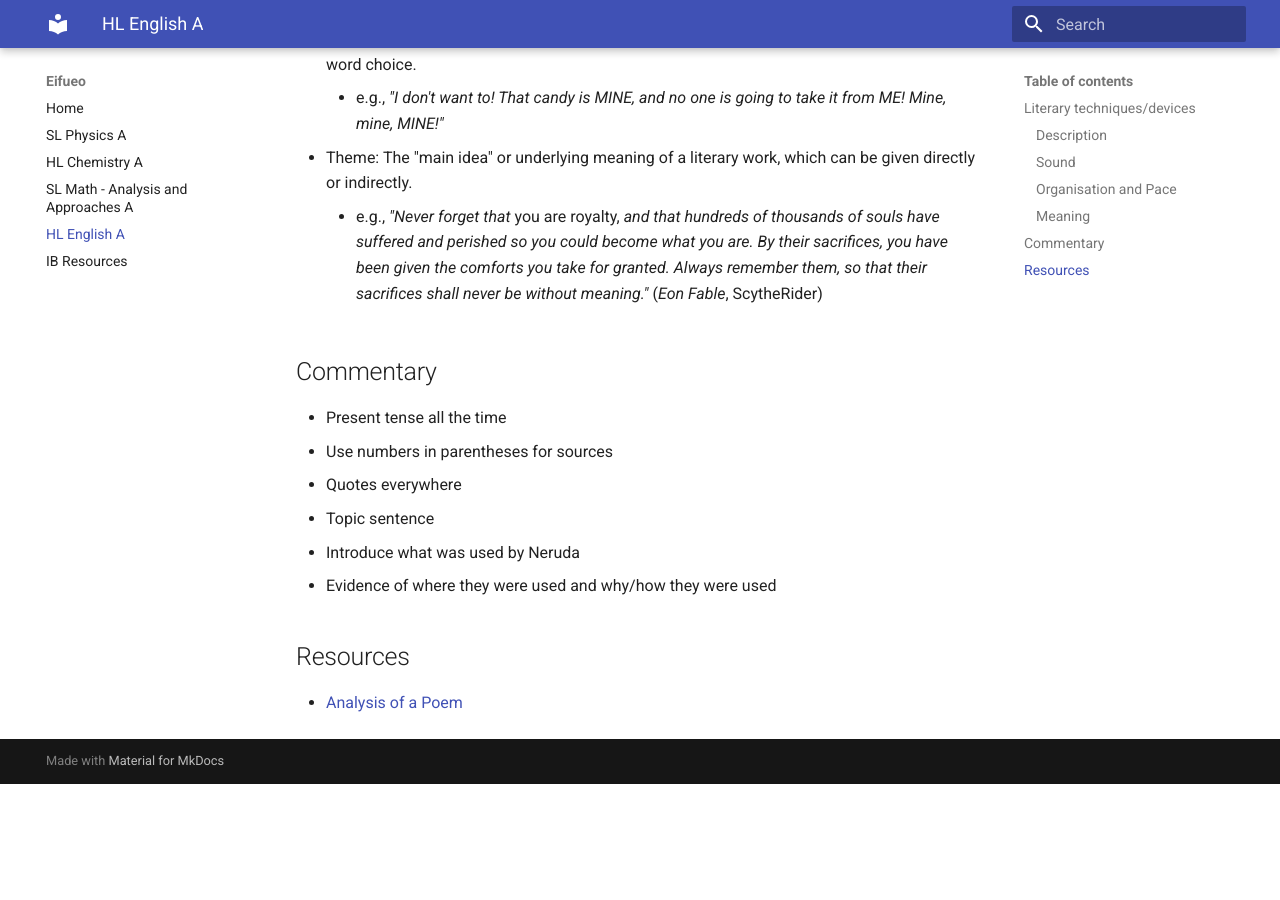
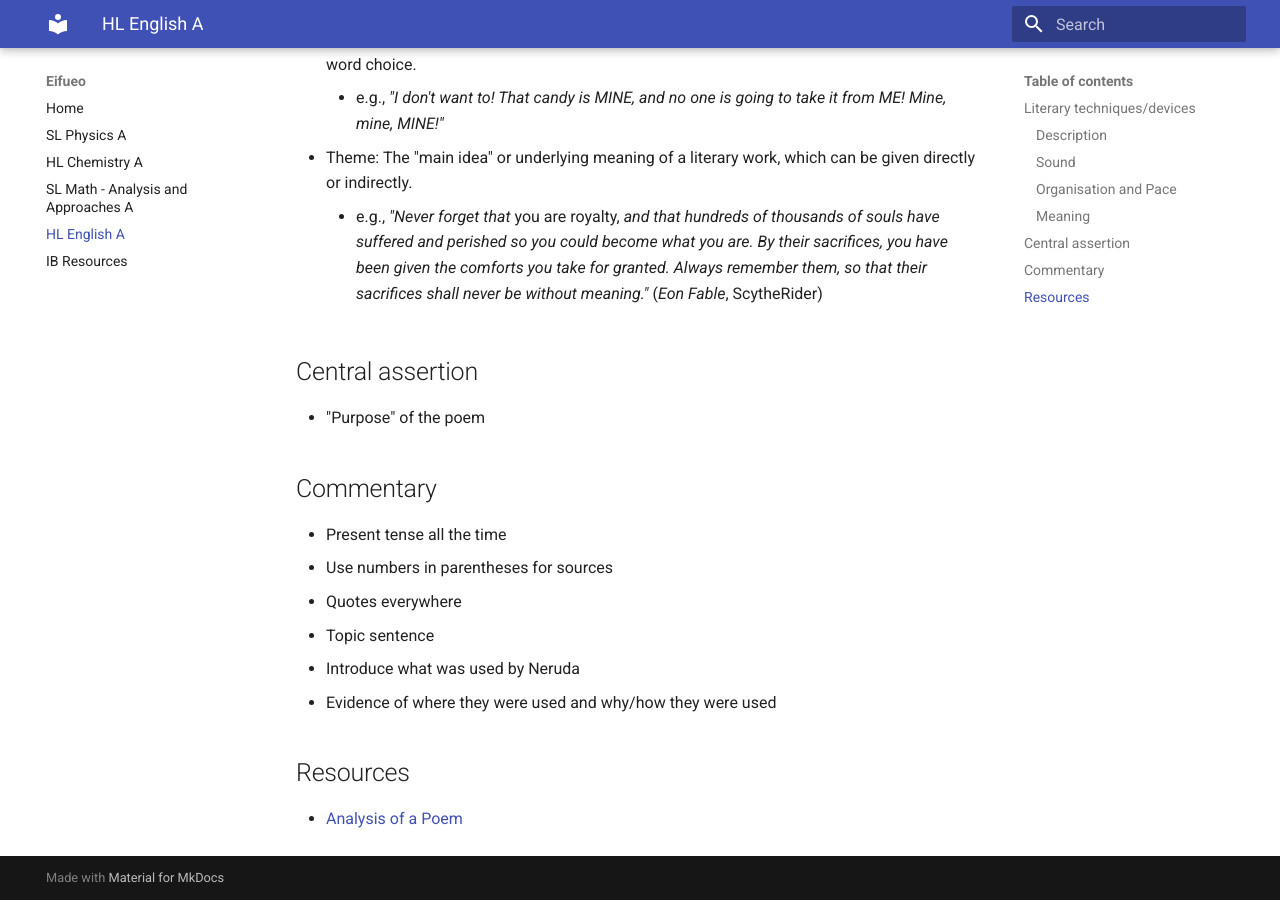
Before and after one commit to potatoeggy/eifueo, an MkDocs documentation site: the page built from docs/eng3uz.md, in a window 1280 px wide and 900 px high, scrolled down 5557 px. Built offline with MkDocs 1.6.1 and Material for MkDocs 9.7.7, drawn with Linux system fonts in a browser that asks for light colours; before the commit the page ends 6341 px from its top, so only the background shows below that.

Commit message:
eng: central assertion definition

```diff
--- a/docs/eng3uz.md
+++ b/docs/eng3uz.md
@@ -134,6 +134,10 @@ The course code for this page is **ENG3UZ**.
  - Theme: The "main idea" or underlying meaning of a literary work, which can be given directly or indirectly.
 	- e.g., *"Never forget that* you are royalty, *and that hundreds of thousands of souls have suffered and perished so you could become what you are. By their sacrifices, you have been given the comforts you take for granted. Always remember them, so that their sacrifices shall never be without meaning."* (*Eon Fable*, ScytheRider)
 
+## Central assertion
+
+ - "Purpose" of the poem
+
 ## Commentary
 
  - Present tense all the time
```
